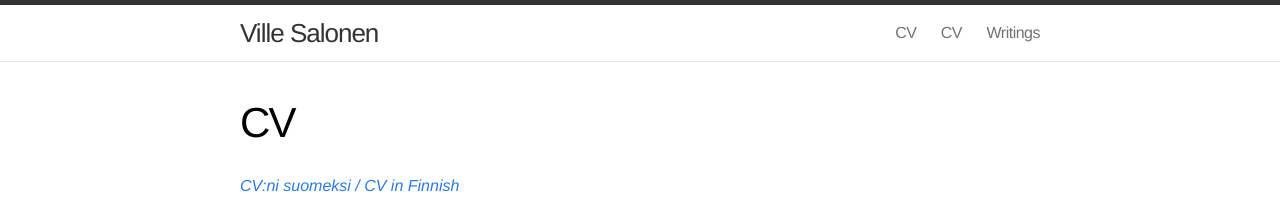
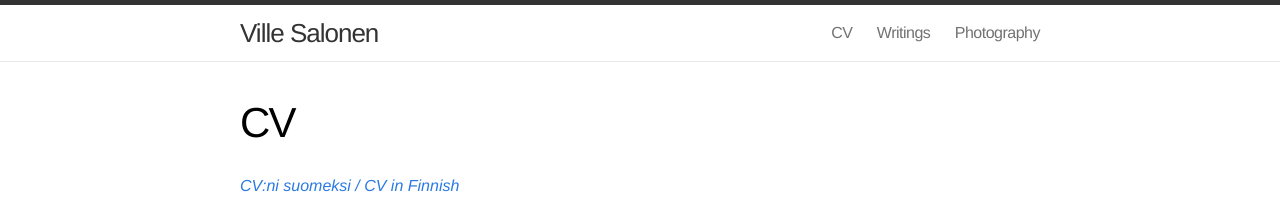
Before and after one commit to VilleSalonen/villesalonen.fi, a Jekyll site: the page built from index.md, in a window 1280 px wide and 900 px high. Shown: the top 216 px of the window. Built offline with Jekyll 4.4.1, drawn with Linux system fonts in a browser that asks for light colours.

Commit message:
Update header.html

```diff
--- a/_includes/header.html
+++ b/_includes/header.html
@@ -17,9 +17,9 @@
         </svg>
       </a>
       <div class="trigger">
-        {% for page in site.pages %}
-          {% if page.title %}<a class="page-link" href="{{ page.url | prepend: site.baseurl }}">{{ page.title }}</a>{% endif %}
-        {% endfor %}
+        <a class="page-link" href="/">CV</a>
+        <a class="page-link" href="/writings/">Writings</a>
+        <a class="page-link" href="/photography/">Photography</a>
       </div>
     </nav>
 
```
